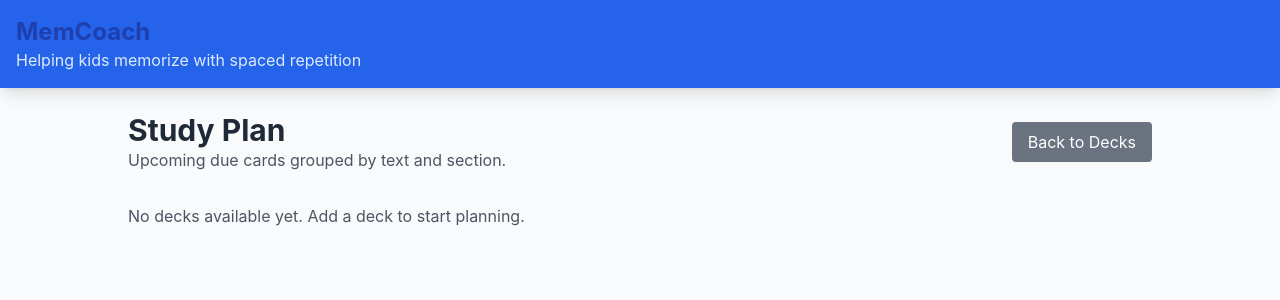
After one commit to kierkegaardian/memcoach, a FastAPI app: template templates/plan.html in a window 1280 px wide. The commit adds this page. Shown: the top 300 px of the page. Run offline with FastAPI, Linux system fonts and the light colour scheme; the template is opened without the code that fills it, so the values that code supplies are empty; some libraries are stand-ins or nearby versions.

Commit message:
Add study plan view and deck milestones

```diff
--- a/main.py
+++ b/main.py
@@ -15,7 +15,7 @@ sys.path.insert(0, str(base_dir))
 
 from db.database import init_db, get_db
 from config import load_config, CONFIG_DIR
-from routes import kids, decks, cards, review, stats  # Import routers
+from routes import kids, decks, cards, review, stats, plan  # Import routers
 
 templates = Jinja2Templates(directory=str(base_dir / "templates"))
 app = FastAPI(title="MemCoach", description="Local-first memorization app for kids")
@@ -28,6 +28,7 @@ app.include_router(decks.router, prefix="/decks", tags=["decks"])
 app.include_router(cards.router, prefix="/decks", tags=["cards"])  # /decks/{deck_id}/cards
 app.include_router(review.router, prefix="/review", tags=["review"])
 app.include_router(stats.router, prefix="/stats", tags=["stats"])
+app.include_router(plan.router, prefix="/plan", tags=["plan"])
 
 # Dependency for DB connection
 def get_db_conn():
--- a/routes/__init__.py
+++ b/routes/__init__.py
@@ -4,5 +4,6 @@ from .decks import router as decks_router
 from .cards import router as cards_router
 from .review import router as review_router
 from .stats import router as stats_router
+from .plan import router as plan_router
 
-__all__ = ['kids_router', 'decks_router', 'cards_router', 'review_router', 'stats_router']
+__all__ = ['kids_router', 'decks_router', 'cards_router', 'review_router', 'stats_router', 'plan_router']
--- a/templates/decks/index.html
+++ b/templates/decks/index.html
@@ -5,7 +5,10 @@
 {% block content %}
 <div class="text-center">
     <h2 class="text-3xl font-bold mb-6 text-gray-800">Decks</h2>
-    <a href="/decks/new" class="bg-green-500 hover:bg-green-600 text-white font-bold py-2 px-6 rounded-lg mb-6 inline-block transition">+ New Deck</a>
+    <div class="flex flex-col sm:flex-row justify-center gap-3 mb-6">
+        <a href="/decks/new" class="bg-green-500 hover:bg-green-600 text-white font-bold py-2 px-6 rounded-lg inline-block transition">+ New Deck</a>
+        <a href="/plan" class="bg-blue-500 hover:bg-blue-600 text-white font-bold py-2 px-6 rounded-lg inline-block transition">View Plan</a>
+    </div>
     {% if decks %}
         <div class="grid grid-cols-1 md:grid-cols-2 lg:grid-cols-3 gap-4 max-w-4xl mx-auto">
             {% for deck in decks %}
--- /dev/null
+++ b/templates/plan.html
@@ -0,0 +1,84 @@
+{% extends "base.html" %}
+
+{% block title %}Study Plan - MemCoach{% endblock %}
+
+{% block content %}
+<div class="max-w-5xl mx-auto space-y-8">
+    <div class="flex items-center justify-between">
+        <div>
+            <h2 class="text-3xl font-bold text-gray-800">Study Plan</h2>
+            <p class="text-gray-600">Upcoming due cards grouped by text and section.</p>
+        </div>
+        <a href="/decks" class="bg-gray-500 text-white px-4 py-2 rounded hover:bg-gray-600">Back to Decks</a>
+    </div>
+
+    {% if deck_views %}
+        {% for deck in deck_views %}
+            <div class="bg-white rounded-lg shadow p-6 space-y-4">
+                <div class="flex flex-col md:flex-row md:items-center md:justify-between gap-4">
+                    <div>
+                        <h3 class="text-2xl font-semibold text-gray-800">{{ deck.name }}</h3>
+                        <p class="text-sm text-gray-500">Text plan settings</p>
+                    </div>
+                    <form method="post" action="/plan/settings" class="flex flex-wrap gap-3 items-end">
+                        <input type="hidden" name="deck_id" value="{{ deck.id }}">
+                        <label class="text-sm text-gray-600">
+                            Weekly goal (chunks)
+                            <input type="number" name="weekly_goal" min="1" value="{{ deck.weekly_goal or '' }}" class="border rounded px-3 py-1 ml-2 w-28">
+                        </label>
+                        <label class="text-sm text-gray-600">
+                            Target date
+                            <input type="date" name="target_date" value="{{ deck.target_date or '' }}" class="border rounded px-3 py-1 ml-2">
+                        </label>
+                        <button type="submit" class="bg-blue-600 text-white px-4 py-2 rounded hover:bg-blue-700">Save</button>
+                    </form>
+                </div>
+
+                <div class="overflow-x-auto">
+                    <table class="w-full text-left text-sm border-collapse">
+                        <thead>
+                            <tr class="text-gray-600 border-b">
+                                <th class="py-2 pr-4">Week</th>
+                                <th class="py-2">Due cards</th>
+                            </tr>
+                        </thead>
+                        <tbody>
+                            {% for week in week_labels %}
+                                <tr class="border-b">
+                                    <td class="py-2 pr-4 font-medium">
+                                        {{ week.start.strftime('%b %d') }} - {{ week.end.strftime('%b %d') }}
+                                    </td>
+                                    <td class="py-2">{{ deck.forecast[loop.index0] }}</td>
+                                </tr>
+                            {% endfor %}
+                        </tbody>
+                    </table>
+                </div>
+
+                <div>
+                    <h4 class="text-lg font-semibold text-gray-700 mb-2">Upcoming sections</h4>
+                    {% if deck.cards %}
+                        <ul class="space-y-2">
+                            {% for card in deck.cards %}
+                                <li class="border rounded px-3 py-2 flex flex-col md:flex-row md:items-center md:justify-between">
+                                    <div>
+                                        <p class="font-medium text-gray-800">{{ card.prompt }}</p>
+                                        <p class="text-sm text-gray-500">{{ card.full_text }}</p>
+                                    </div>
+                                    <span class="text-sm text-gray-600 mt-2 md:mt-0">
+                                        Due {{ card.due_date.strftime('%b %d, %Y') if card.due_date else '' }}
+                                    </span>
+                                </li>
+                            {% endfor %}
+                        </ul>
+                    {% else %}
+                        <p class="text-sm text-gray-500">No upcoming due cards for this text.</p>
+                    {% endif %}
+                </div>
+            </div>
+        {% endfor %}
+    {% else %}
+        <p class="text-gray-600">No decks available yet. Add a deck to start planning.</p>
+    {% endif %}
+</div>
+{% endblock %}
```
Also changed, not shown: db/schema.py (+9 -0 lines), routes/plan.py (added, +135 -0 lines).
